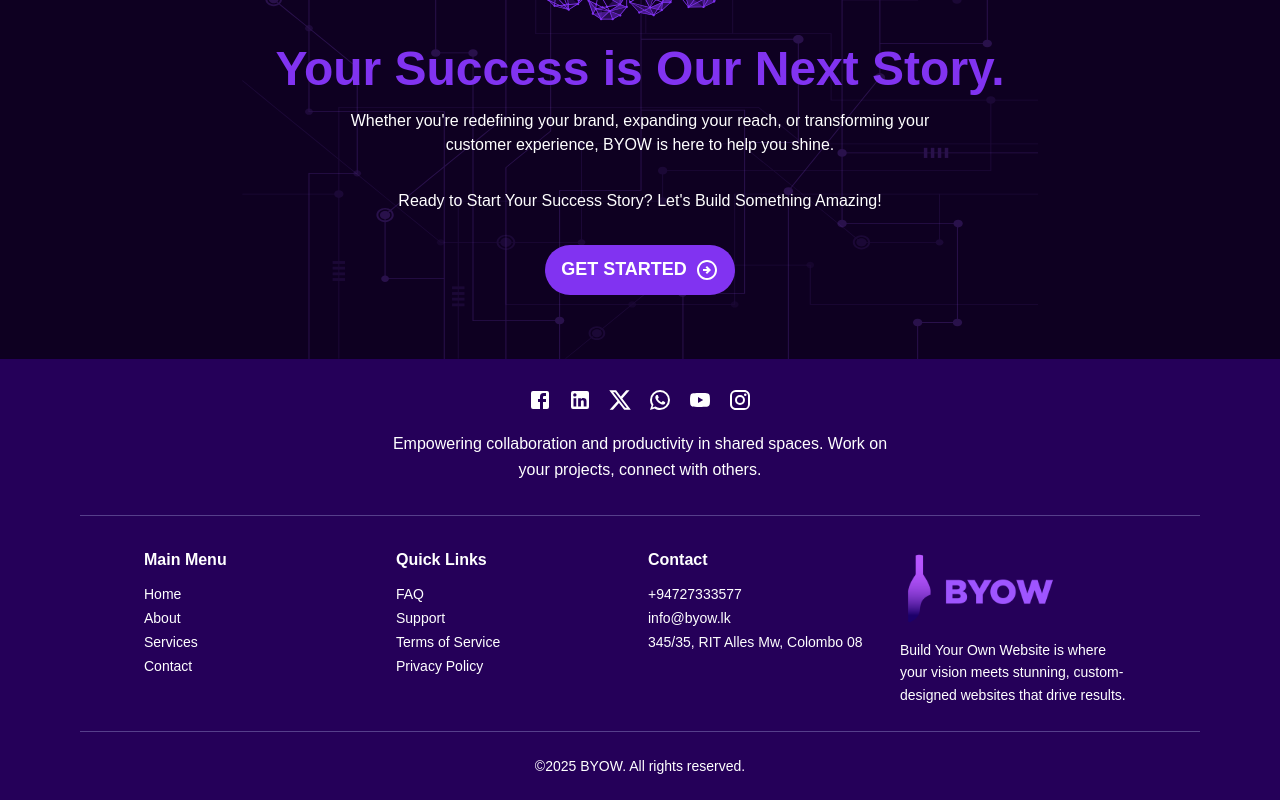
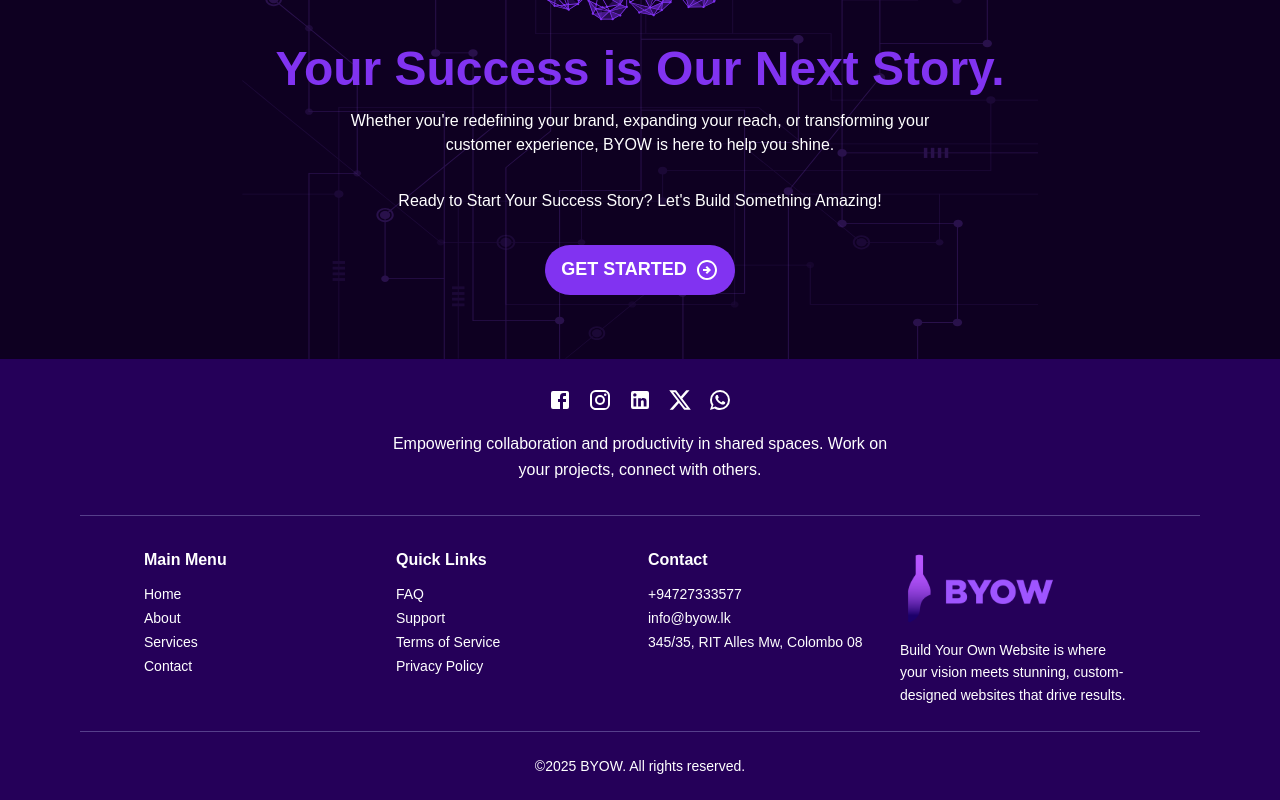
Before and after one commit to codezelat/byow-static-site, a Next.js app: page /about in a window 1280 px wide. Shown: the part 2268-3068 px from the top of the page. Built offline with nearby package versions, Linux system fonts and the light colour scheme.

Commit message:
Update social media links in footer and popup components for accuracy

```diff
--- a/app/data/footerdata.ts
+++ b/app/data/footerdata.ts
@@ -1,12 +1,17 @@
-import { Facebook, LinkedIn, X, WhatsApp, YouTube, Instagram } from "@mui/icons-material";
+import {
+  Facebook,
+  LinkedIn,
+  X,
+  WhatsApp,
+  Instagram,
+} from "@mui/icons-material";
 
 export const socialLinks = [
-  { id: 1, Icon: Facebook, url: "https://facebook.com" },
-  { id: 2, Icon: LinkedIn, url: "https://linkedin.com" },
-  { id: 3, Icon: X, url: "https://twitter.com" },
-  { id: 4, Icon: WhatsApp, url: "https://wa.me/94727333577" },
-  { id: 5, Icon: YouTube, url: "https://youtube.com" },
-  { id: 6, Icon: Instagram, url: "https://instagram.com" },
+  { id: 1, Icon: Facebook, url: "https://www.facebook.com/byow.lk" },
+  { id: 2, Icon: Instagram, url: "https://www.instagram.com/byow.lk" },
+  { id: 3, Icon: LinkedIn, url: "https://www.linkedin.com/showcase/byowlk/" },
+  { id: 4, Icon: X, url: "https://x.com/byowlk" },
+  { id: 5, Icon: WhatsApp, url: "https://wa.me/94727333577" },
 ];
 
 export const mainMenuLinks = [
--- a/app/popup/popup-page.tsx
+++ b/app/popup/popup-page.tsx
@@ -7,7 +7,6 @@
   LinkedIn,
   X,
   WhatsApp,
-  YouTube,
   Instagram,
 } from "@mui/icons-material";
 import Image from "next/image";
@@ -242,7 +241,7 @@
                   </div>
                   <div className="flex gap-3 xs:gap-4 text-white bg-[#18171A] items-center w-full xs:w-auto h-[40px] xs:h-[44px] sm:h-[50px] rounded-full px-3 xs:px-4 py-2 justify-center">
                     <a
-                      href="https://www.facebook.com/byow"
+                      href="https://www.facebook.com/byow.lk"
                       target="_blank"
                       rel="noopener noreferrer"
                       className="hover:text-[#8133F1] hover:scale-110 transition-all duration-300"
@@ -250,7 +249,15 @@
                       <Facebook className="w-4 h-4 xs:w-5 xs:h-5" />
                     </a>
                     <a
-                      href="https://www.linkedin.com/company/byow"
+                      href="https://www.instagram.com/byow.lk"
+                      target="_blank"
+                      rel="noopener noreferrer"
+                      className="hover:text-[#8133F1] hover:scale-110 transition-all duration-300"
+                    >
+                      <Instagram className="w-4 h-4 xs:w-5 xs:h-5" />
+                    </a>
+                    <a
+                      href="https://www.linkedin.com/showcase/byowlk/"
                       target="_blank"
                       rel="noopener noreferrer"
                       className="hover:text-[#8133F1] hover:scale-110 transition-all duration-300"
@@ -258,20 +265,12 @@
                       <LinkedIn className="w-4 h-4 xs:w-5 xs:h-5" />
                     </a>
                     <a
-                      href="https://www.x.com/byow"
+                      href="https://x.com/byowlk"
                       target="_blank"
                       rel="noopener noreferrer"
                       className="hover:text-[#8133F1] hover:scale-110 transition-all duration-300"
                     >
                       <X className="w-4 h-4 xs:w-5 xs:h-5" />
-                    </a>
-                    <a
-                      href="https://www.youtube.com/byow"
-                      target="_blank"
-                      rel="noopener noreferrer"
-                      className="hover:text-[#8133F1] hover:scale-110 transition-all duration-300"
-                    >
-                      <YouTube className="w-4 h-4 xs:w-5 xs:h-5" />
                     </a>
                     <a
                       href="https://wa.me/94727333577"
@@ -280,14 +279,6 @@
                       className="hover:text-[#8133F1] hover:scale-110 transition-all duration-300"
                     >
                       <WhatsApp className="w-4 h-4 xs:w-5 xs:h-5" />
-                    </a>
-                    <a
-                      href="https://www.instagram.com/byow"
-                      target="_blank"
-                      rel="noopener noreferrer"
-                      className="hover:text-[#8133F1] hover:scale-110 transition-all duration-300"
-                    >
-                      <Instagram className="w-4 h-4 xs:w-5 xs:h-5" />
                     </a>
                   </div>
                 </div>
```
